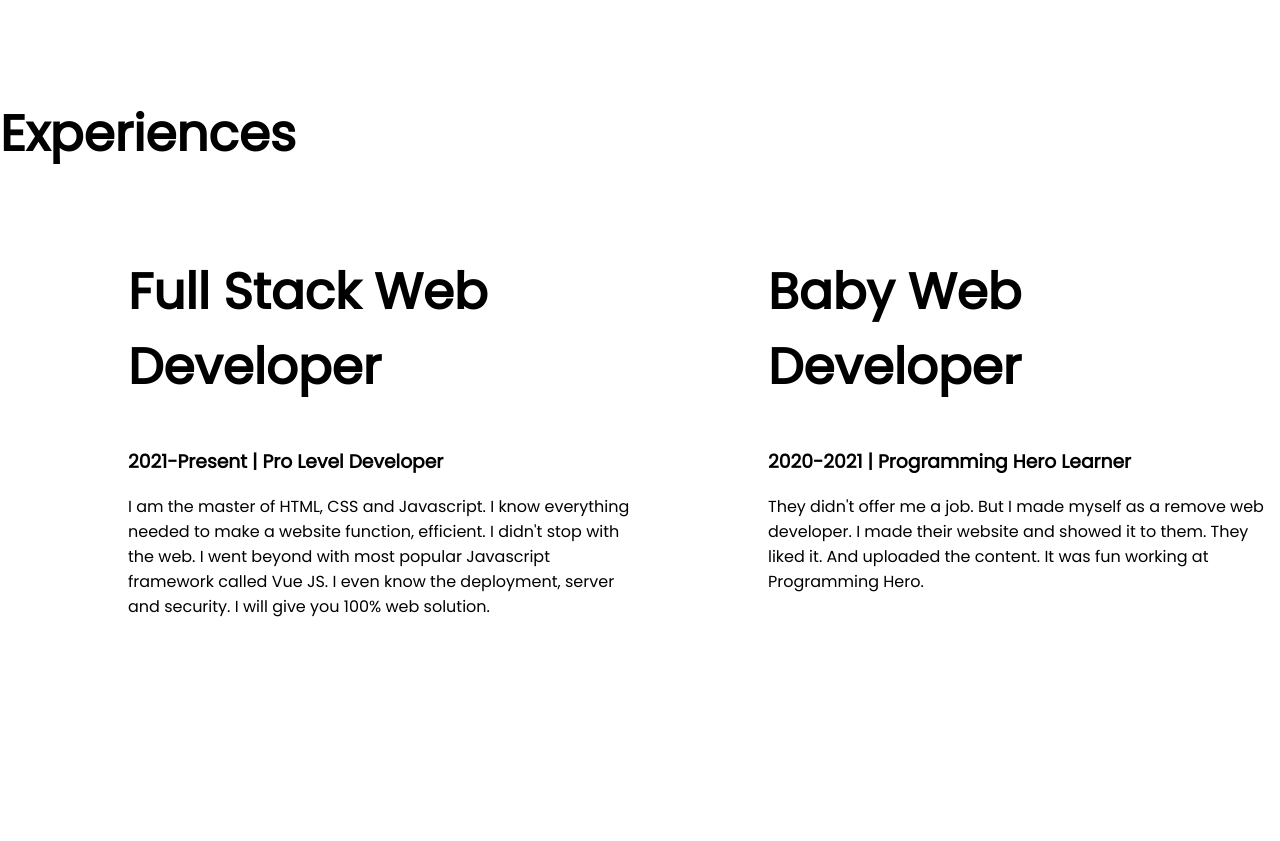
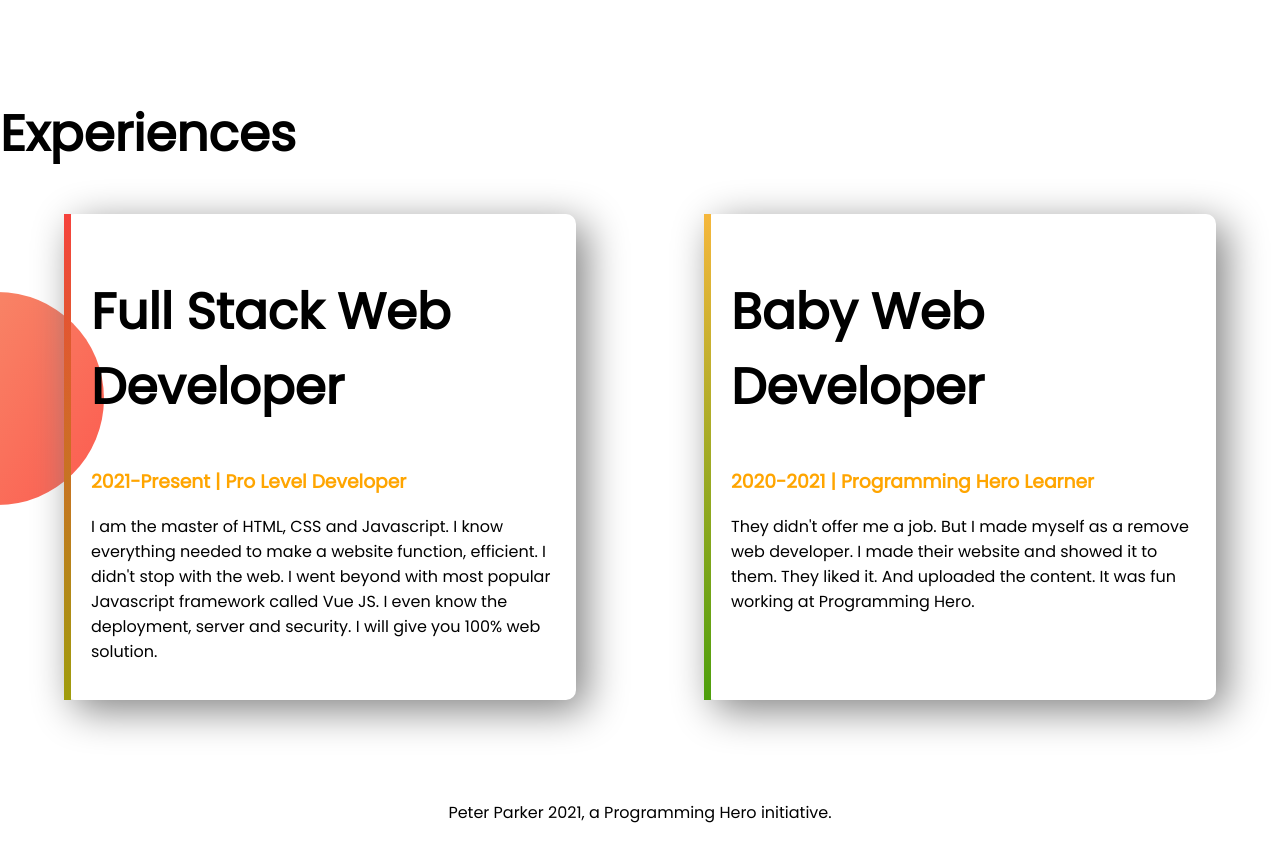
Before and after one commit to AlamNurul95/Developer-Protfolio, a plain HTML site: page index.html in a window 1280 px wide. Shown: the part 1040-1881 px from the top of the page. Before the commit the page ends 1775 px from the top, so only its background shows below. Drawn offline with Linux system fonts and the light colour scheme.

Commit message:
5th commit

```diff
--- a/index.html
+++ b/index.html
@@ -44,26 +44,29 @@
             <a class="link-button" target="_blank" href="http://127.0.0.1:5500/index.html">Download Resume</a>
         </div>
     </section>
-    <section class="experience-class">
+    <section class="experience-area">
         <h1>Experiences</h1>
         <div class="flexible-container">
-            <div class="half-width">
+            <div id="prolevel" class="experience-item">
                 <h1>Full Stack Web Developer</h1>
-                <h3>2021-Present | Pro Level Developer</h3>
+                <h3 class="orange-color">2021-Present | Pro Level Developer</h3>
                 <p>I am the master of HTML, CSS and Javascript. I know everything needed to make a website function,
                     efficient. I didn't stop with the web. I went beyond with most popular Javascript framework called
                     Vue
                     JS. I even know the deployment, server and security. I will give you 100% web solution.</p>
             </div>
-            <div class="half-width">
+            <div id="baby-web" class="experience-item">
                 <h1>Baby Web Developer</h1>
-                <h3>2020-2021 | Programming Hero Learner</h3>
+                <h3 class="orange-color">2020-2021 | Programming Hero Learner</h3>
                 <p>They didn't offer me a job. But I made myself as a remove web developer. I made their website and
                     showed
                     it to them. They liked it. And uploaded the content. It was fun working at Programming Hero.</p>
             </div>
         </div>
     </section>
+    <footer>
+        <p> Peter Parker 2021, a Programming Hero initiative. </p>
+    </footer>
 
 </body>
 
--- a/style.css
+++ b/style.css
@@ -47,3 +47,43 @@
 .dream-big img {
     width: 80%;
 }
+
+.orange-color {
+    color: orange;
+}
+
+.experience-item {
+    box-shadow: 10px 10px 40px gray;
+    width: 40%;
+    margin-left: 5%;
+    margin-right: 5%;
+    padding: 20px;
+    border-radius: 10px;
+
+
+}
+
+.experience-area {
+    background-image: url(images/exp-bg.png);
+    background-repeat: no-repeat;
+    background-position: left;
+
+}
+
+#baby-web {
+    border-image: linear-gradient(#f6b73c, #4d9f0c) 30;
+    border-image-slice: 1;
+    border-left: 7px solid;
+
+}
+
+#prolevel {
+    border-image: linear-gradient(#f6423c, #9f9d0c) 30;
+    border-image-slice: 1;
+    border-left: 7px solid;
+
+}
+
+footer p {
+    text-align: center;
+}
```
